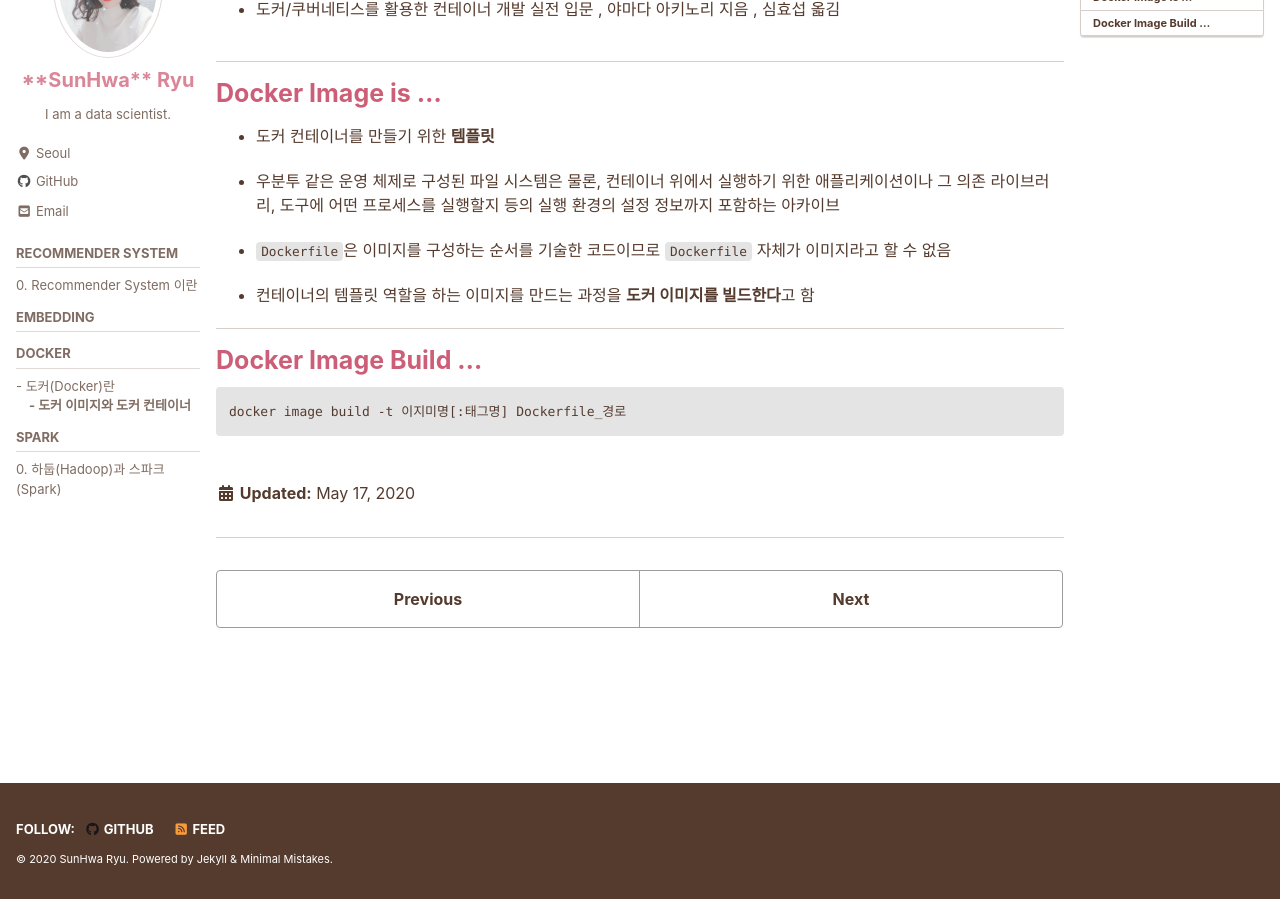
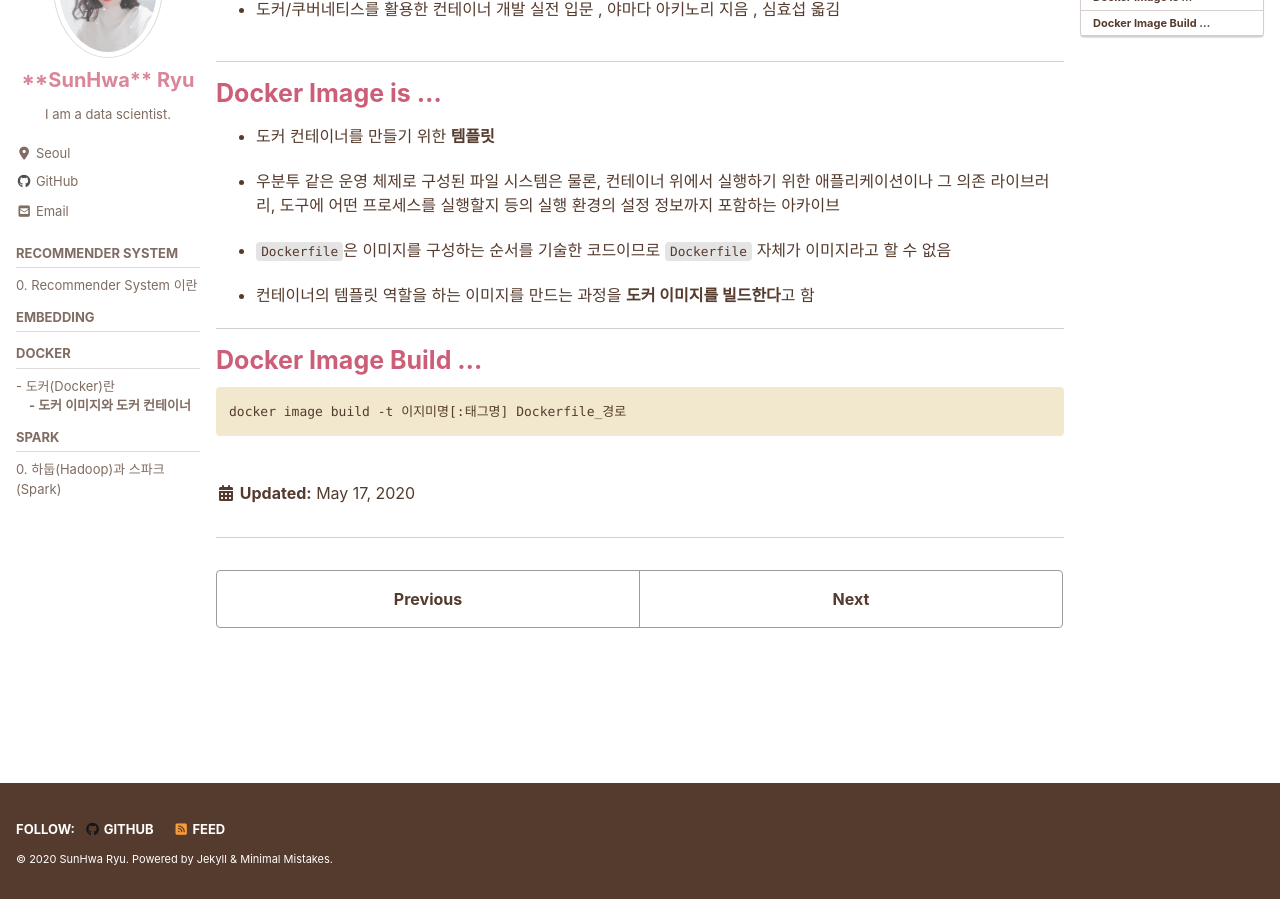
Before and after one commit to MinPinSunHwa/suna.github.io, a Jekyll site: the page built from _study/docker/1_image_and_container.md, in a window 1280 px wide and 900 px high, scrolled down 166 px. Built offline with Jekyll 4.4.1, drawn with Linux system fonts in a browser that asks for light colours; cached includes are drawn as plain includes; nearby versions of some CDN libraries.

Commit message:
Update base color

```diff
--- a/_sass/minimal-mistakes/skins/_contrast.scss
+++ b/_sass/minimal-mistakes/skins/_contrast.scss
@@ -24,7 +24,7 @@ $code-background-color: #e4e4e4 !default;
 //
 
 /* contrast syntax highlighting (base16) */
-$base00: #e4e4e4 !default; // #000000 !default;
+$base00: #f1e8cd !default; // #000000 !default;
 $base01: #a98f80 !default; // #242422 !default;
 $base02: #e8c7b8 !default; // #484844 !default;
 $base03: #6c6c66 !default;
```
